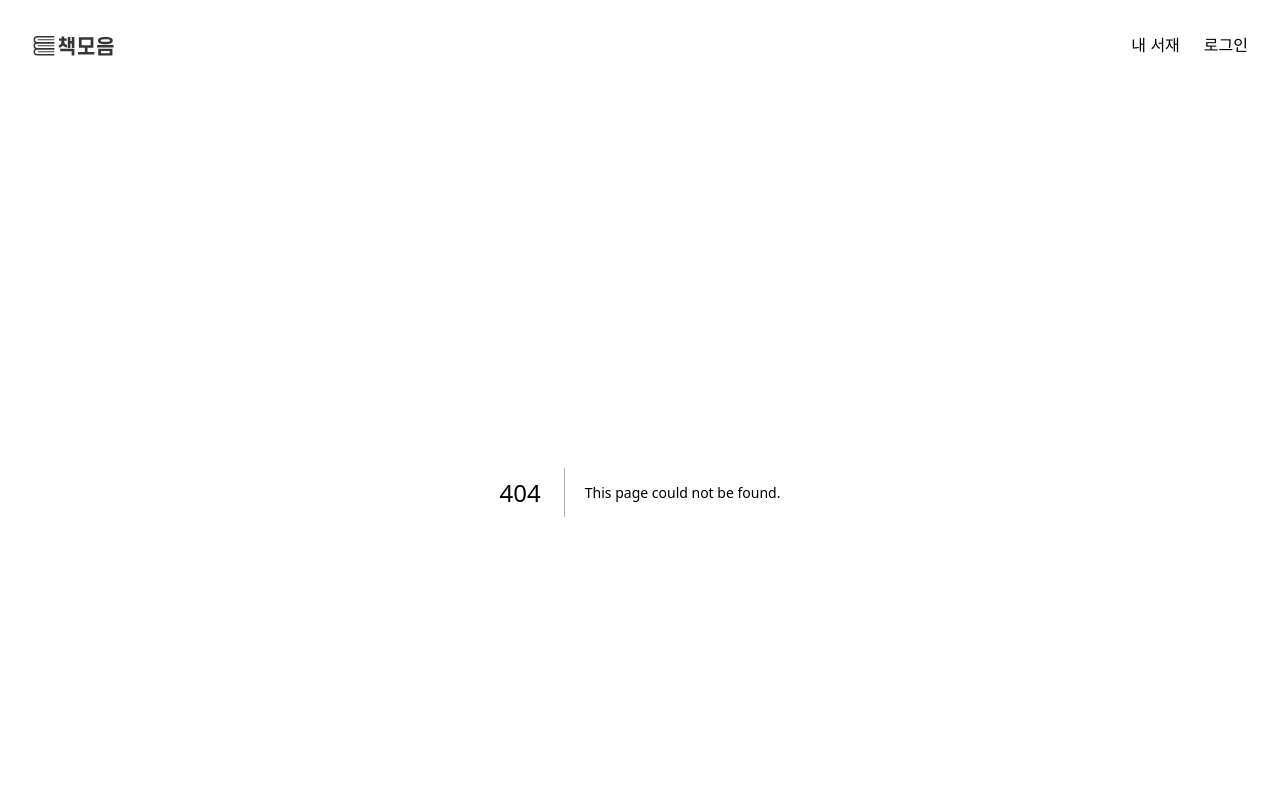
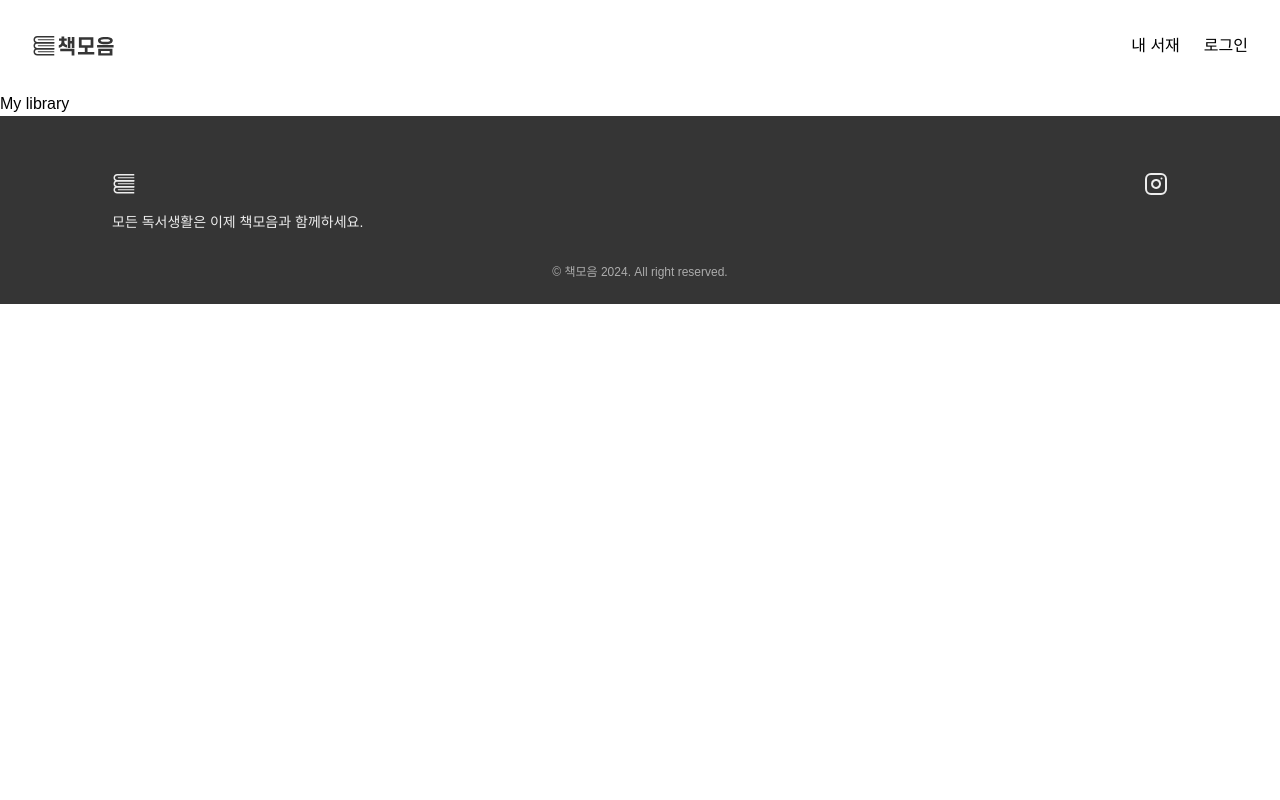
Before and after one commit to leechan02/Bookmoeum, a Next.js app: page /mylibrary in a window 1280 px wide. Before the commit this address had no page. Shown: the top 800 px of the page. Built offline with nearby package versions, Linux system fonts and the light colour scheme; a web font is replaced by a local one.

Commit message:
feat: searchPage with mylibrary page add

```diff
--- a/app/(home)/page.tsx
+++ b/app/(home)/page.tsx
@@ -9,7 +9,7 @@ export default function Home(): JSX.Element {
 
   const handleSearch = (query: string) => {
     console.log(query);
-    router.push(`/search`);
+    router.push(`/search?query=${query}`);
   };
 
   return (
--- /dev/null
+++ b/app/mylibrary/page.tsx
@@ -0,0 +1,7 @@
+export default function MylibraryPage() {
+  return (
+    <div>
+      My library
+    </div>
+  );
+}
--- a/app/search/page.tsx
+++ b/app/search/page.tsx
@@ -1,7 +1,14 @@
-export default function SearchPage() {
+"use client";
+
+import { useSearchParams } from "next/navigation";
+
+export default function SearchPage(): JSX.Element {
+  const searchParams = useSearchParams();
+  const query = searchParams.get("query") || "검색어를 입력해주세요";
+
   return (
     <div>
-      Search Page
+      {query}
     </div>
   );
 }
--- a/components/Navigation/Nav.tsx
+++ b/components/Navigation/Nav.tsx
@@ -6,7 +6,7 @@ export default function Nav() {
       <Link href='/' className="flex grow shrink basis-0">
         <img src='/Logo.svg' alt='logo' />
       </Link>
-      <Link href='/library' className="font-medium">내 서재</Link>
+      <Link href='/mylibrary' className="font-medium">내 서재</Link>
       <Link href='/login' className="font-medium">로그인</Link>
     </div>
   );
```
